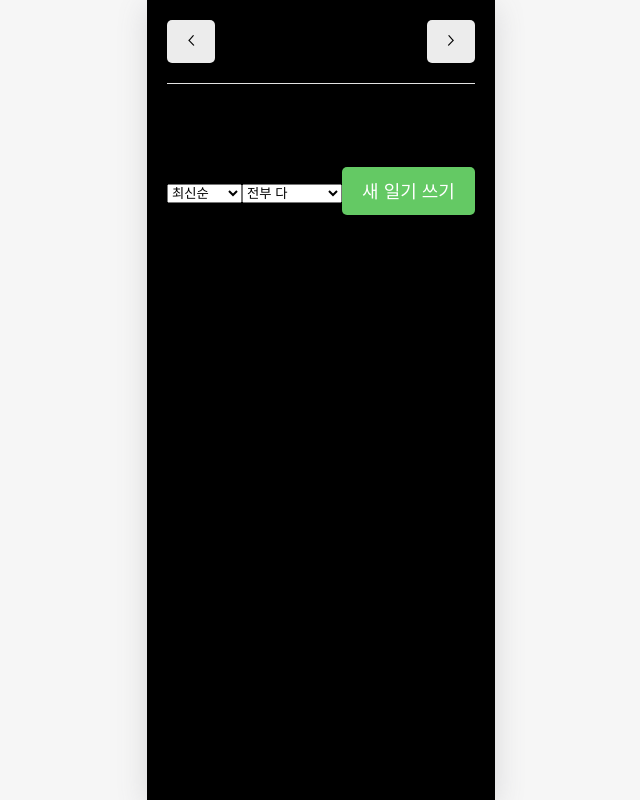
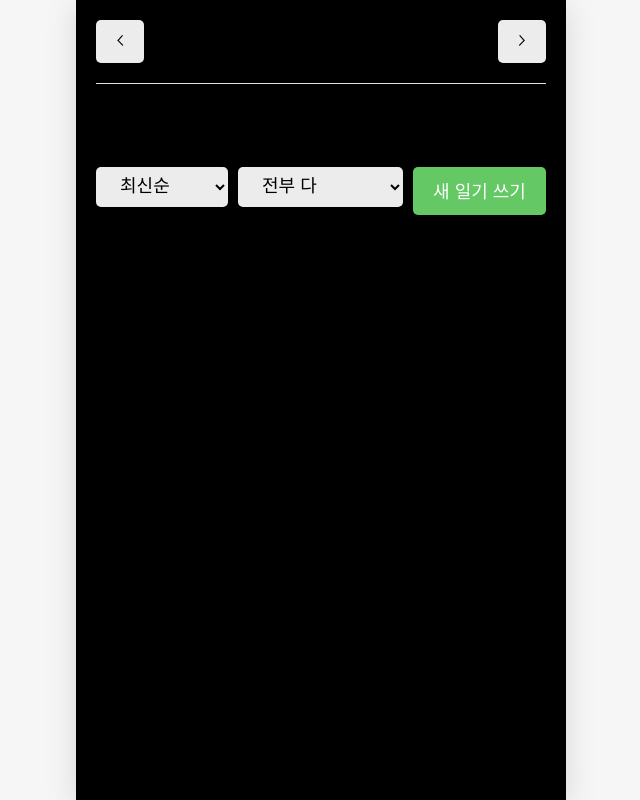
Before and after one commit to Soyeong4250/React, a React (Create React App) app: page / in a window 1280 px wide. Shown: the whole page, without its empty margins (319-959 px from the left). Built offline with nearby package versions, Linux system fonts and the light colour scheme; a web font is replaced by a local one.

Commit message:
[Design[ 필터 스타일링

```diff
--- a/src/App.css
+++ b/src/App.css
@@ -96,3 +96,33 @@
 header button {
   font-family: "Nanum Pen Script";
 }
+
+/* DiaryList */
+.DiaryList .menu_wrapper {
+  margin-top: 20px;
+  margin-bottom: 30px;
+
+  display: flex;
+  justify-content: space-between;
+}
+
+.DiaryList .menu_wrapper .right_col {
+  flex-grow: 1; /* display-flex 부모 아래의 남은 모든 넓이를 차지 */
+}
+
+.DiaryList .menu_wrapper .right_col button {
+  width: 100%;
+}
+
+.DiaryList .ControlMenu {
+  margin-right: 10px;
+  border: none;
+  border-radius: 5px;
+  background-color: #ececec;
+
+  padding: 10px 20px 10px 20px;
+
+  cursor: pointer;
+  font-family: "Nanum Pen Script";
+  font-size: 18px;
+}
--- a/src/components/DiaryList.js
+++ b/src/components/DiaryList.js
@@ -16,7 +16,11 @@
 // 필터기능을 할 컴포넌트
 const ControlMenu = ({ value, onChange, optionList }) => {
   return (
-    <select value={value} onChange={(e) => onChange(e.target.value)}>
+    <select
+      className="ControlMenu"
+      value={value}
+      onChange={(e) => onChange(e.target.value)}
+    >
       {optionList.map((it, idx) => (
         <option key={idx} value={it.value}>
           {it.name}
@@ -61,7 +65,9 @@
   };
 
   return (
-    <div>
+    <div className="DiaryList">
+      <div className="menu_wrapper">
+        <div className="left_col">
           <ControlMenu
             value={sortType}
             onChange={setSortType}
@@ -72,11 +78,15 @@
             onChange={setFilter}
             optionList={filterOptionList}
           />
+        </div>
+        <div className="right_col">
           <MyButton
             type={"positive"}
             text={"새 일기 쓰기"}
             onClick={() => navigate("/new")}
           />
+        </div>
+      </div>
       {getProcessedDiaryList().map((it) => (
         <div key={it.id}>
           {it.content} {it.emotion}
```
Lines whose indentation alone changed are shown as unchanged.
